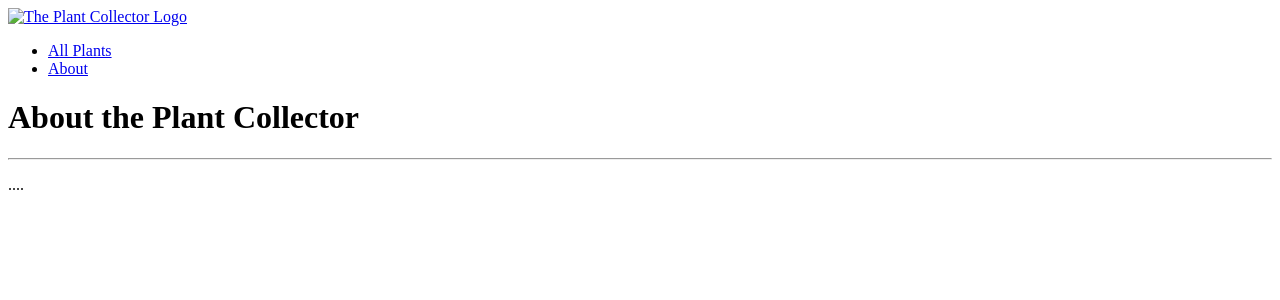
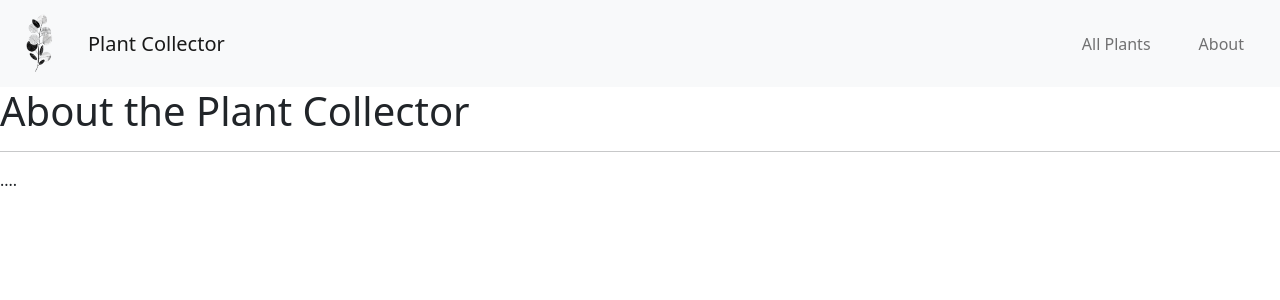
Before and after one commit to jessq1/plantcollector, a Django app: page /about/ in a window 1280 px wide. Shown: the top 300 px of the page. Run offline with Django 3.2, Linux system fonts and the light colour scheme.

Commit message:
adjust nav bar

```diff
--- a/main_app/templates/base.html
+++ b/main_app/templates/base.html
@@ -9,33 +9,60 @@
   <link
     rel="shortcut icon"
     type="image/png"
-    href=""
+    href="{% static 'images/Nature/LEAVES-SKRIBBL-T.png' %}"
   >
   <title>Plant Collector</title>
+  <link href="https://cdn.jsdelivr.net/npm/bootstrap@5.1.0/dist/css/bootstrap.min.css" rel="stylesheet" integrity="sha384-KyZXEAg3QhqLMpG8r+8fhAXLRk2vvoC2f3B09zVXn8CA5QIVfZOJ3BCsw2P0p/We" crossorigin="anonymous">
   <link rel="stylesheet" type="text/css" href="{% static 'css/base.css' %}">
   {% block head %}
   {% endblock %}
 </head>
 <body>
   <header>
-    <div class="header-logo-container">
+    {% comment %} <div class="header-logo-container">
       <a href="/">
         <img
-          src=""
+          src="{% static 'images/Nature/LEAVES-SKRIBBL-T.png' %}"
           alt="The Plant Collector Logo"
         >
       </a>
-    </div>
-    <nav>
-      <ul>
-        <li><a href="/plants">All Plants</a></li>
-        <li><a href="/about">About</a></li>
+    </div> {% endcomment %}
+    <nav class="navbar navbar-expand-lg navbar-light bg-light">
+    <div class="container-fluid">
+    <a class="navbar-brand" href="/">
+        <img
+          src="{% static 'images/Nature/LEAVES-SKRIBBL-T.png' %}"
+          alt="The Plant Collector Logo"
+          width="60"
+          class="d-inline-block align-text-top"
+        >
+      </a>
+      <a class="navbar-brand" href="/"> Plant Collector</a>
+      <button class="navbar-toggler" type="button" data-bs-toggle="collapse" data-bs-target="#navmenu" >
+        <span class="navbar-toggler-icon"></span>
+      </button>
+      <div class="collapse navbar-collapse" id="navmenu">
+        <ul class="navbar-nav ms-auto">
+          <li class="nav-item  px-3">
+            <a class="nav-link" href="/plants"
+          >All Plants
+        </a>
+          </li>
+          <li class="nav-item  px-3">
+            <a class="nav-link" href="/about"
+          >About
+        </a>
+          </li>
+        {% comment %} <li><a href="/plants">All Plants</a></li> {% endcomment %}
+        {% comment %} <li><a href="/about">About</a></li> {% endcomment %}
       </ul>
+      </div>
     </nav>
   </header>
   <main>
     {% block content %}
     {% endblock %}
   </main>
-</body>
+  <script src="https://cdn.jsdelivr.net/npm/bootstrap@5.0.2/dist/js/bootstrap.bundle.min.js" integrity="sha384-MrcW6ZMFYlzcLA8Nl+NtUVF0sA7MsXsP1UyJoMp4YLEuNSfAP+JcXn/tWtIaxVXM" crossorigin="anonymous"></script>
+  </body>
 </html>
--- a/main_app/templates/home.html
+++ b/main_app/templates/home.html
@@ -9,10 +9,10 @@
 
 <section class="logo-container">
   <div class="plant-container">
-    <img src="{% static 'images/splash.svg' %}" alt="The Plant Collector Plant" />
+    <img src="{% static 'images/Nature/LEAVES-SKRIBBL-T.png' %}" alt="The Plant Collector Plant" />
   </div>
   <img
-    src="{% static 'images/logotype.svg' %}"
+    src="{% static 'images/Nature/LEAVES-SKRIBBL-T.png' %}"
     alt="Text reads: Plant Collector"
   />
 </section>
```
Also changed, not shown: main_app/static/images/Nature/LEAVES-SKRIBBL-T.png (added), main_app/static/images/Nature/cactus-plants-skribbl-t.png (added), main_app/static/images/Nature/daisy-skribbl-t.png (added), main_app/static/images/Nature/flower-skribbl-t.png (added), main_app/static/images/Nature/mushroom-skribbl-t.png (added).
